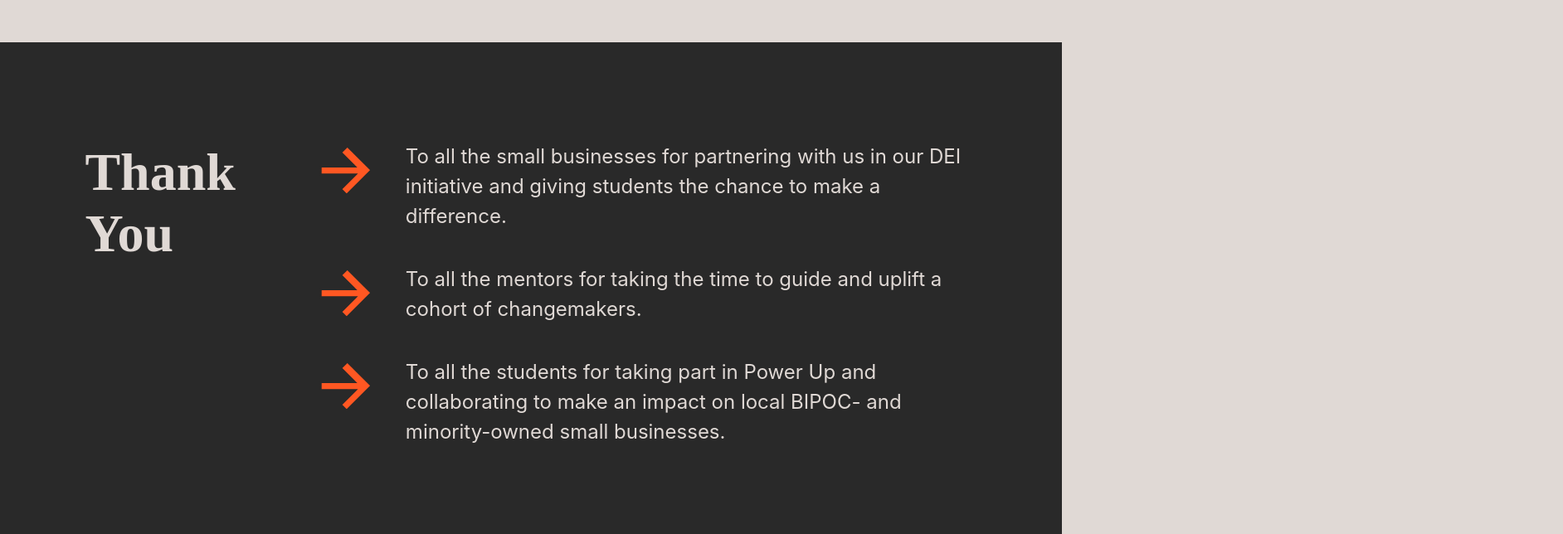
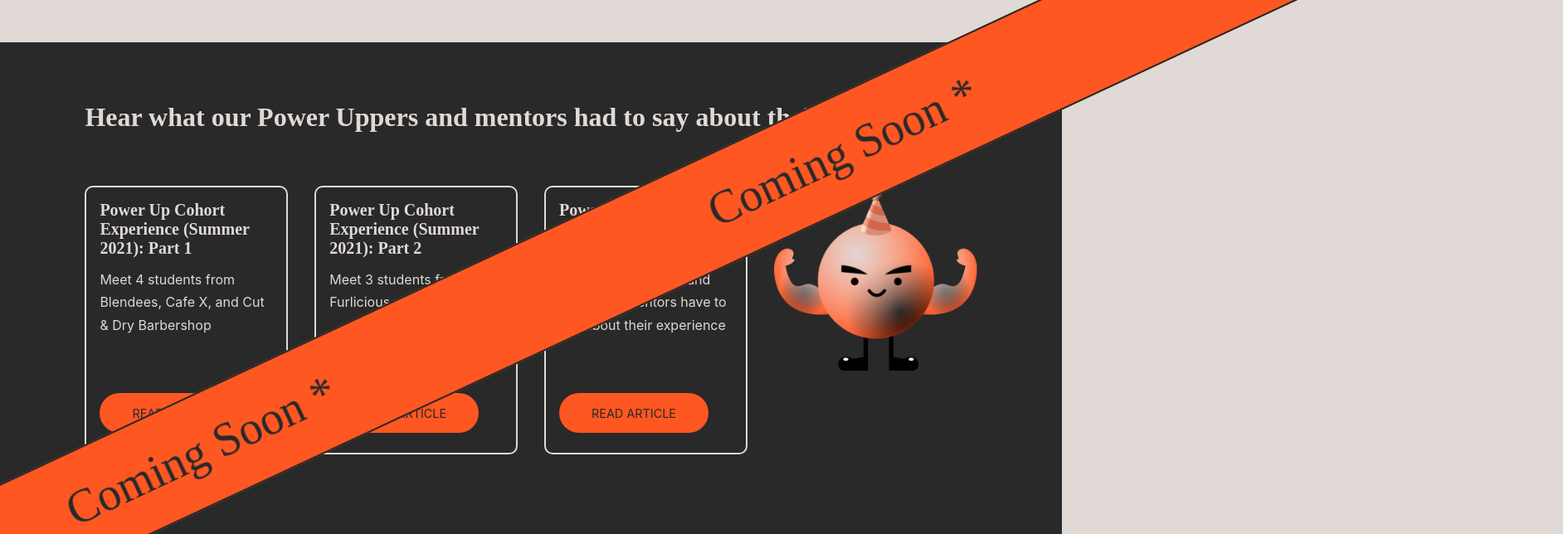
Before and after one commit to ucsddesignco/powerup, a React (Create React App) app: page / in a window 1280 px wide. Shown: the part 2960-3604 px from the top of the page at 83% size, 1884 px wide, since content can reach past the window. Built offline with nearby package versions, Linux system fonts and the light colour scheme; a web font is replaced by a local one.

Commit message:
Medium Component

```diff
--- a/src/App.css
+++ b/src/App.css
@@ -1030,9 +1030,9 @@ a:hover {
 /********* Why Apply ********/
 
 #whyapply-section {
-  background-color: #292929;
+  background-color: #e0d9d5;
   padding: 7.5rem 8vw 5rem;
-  color: #e0d9d5;
+  color: #292929;
   display: flex;
   flex-direction: row;
 }
@@ -1611,8 +1611,8 @@ a:hover {
 .red-button {
   display: flex;
   background-color: #ff5722;
-  width: 15rem;
-  height: 3rem;
+  width: 240px;
+  height: 48px;
   border-radius: 30px;
   border: #292929 solid 2px;
   justify-content: center;
@@ -1960,3 +1960,142 @@ img.team-img {
     justify-content: left!important;
   }
 }
+
+/********* Medium ********/
+.medium {
+  background-color: #292929;
+  color: #e0d9d5;
+  padding: 4.5rem 8vw 6rem;
+}
+
+.medium h3 {
+  font-family: "Neue Plak";
+  font-size: 2rem;
+  margin-bottom: 4rem;
+}
+
+.medium-container {
+  display: flex;
+  flex-direction: row;
+  justify-content: space-between;
+  margin-top: 4rem;
+}
+
+.medium-card {
+  display: flex;
+  flex-direction: column;
+  border: #e0d9d5 solid 2px;
+  border-radius: 10px;
+  height: 320px;
+}
+
+.medium-card-container {
+  display: flex;
+  flex-direction: column;
+  justify-content: space-between;
+  margin: 1rem 1rem 1.5rem;
+  height: 100%;
+}
+
+.medium-card h4 {
+  font-size: 1.25rem;
+  font-family: "Neue Plak";
+}
+
+.medium-card p {
+  font-size: 1rem;
+  font-family: "Inter";
+  margin-top: 0.8rem;
+  line-height: 1.7rem;
+}
+
+.medium-red-button {
+  display: flex;
+  justify-self: flex-end;
+  justify-content: center;
+  align-items: center;
+  height: 48px;
+  width: 180px;
+  border-radius: 30px;
+  background-color: #ff5722;
+  margin: 0.8rem 0 0;
+}
+
+.redstuff {
+  display: flex;
+  height: auto;
+}
+
+.medium-red-button p {
+  display: flex;
+  color: #292929;
+  font-size: 0.9rem;
+  font-family: "Inter";
+  margin-bottom: 0.8rem;
+}
+
+.medium-chad-container {
+  display: flex;
+  justify-content: center;
+}
+
+.medium-chad {
+  display: flex;
+  background-image: url("./assets/images/chad.png");
+  height: 260px;
+  width: 290px;
+  background-repeat: no-repeat;
+  background-size: contain;
+}
+
+.medium-red-tape {
+  display: flex;
+  align-items: center;
+  height: 8rem;
+  width: 170vw;
+  background-color: #FF5722;
+  transform: rotate(-25deg) translateX(-25vw) translateY(-10vh);
+  position: absolute;
+  border: #292929 2px solid;
+  white-space: nowrap;
+  overflow-x: hidden;
+}
+
+.medium-red-tape p {
+  position: absolute;
+  font-family: "Neue Plak";
+  font-size: 3.5rem;
+  color: #292929;
+  transform: translateX(-60vw);
+}
+
+@media (max-width: 1279px) {
+  .medium-card {
+    height: 250px;
+  }
+  .medium-red-tape {
+    transform: rotate(-40deg) translateX(-45vw) translateY(-10vh);
+  }
+}
+
+@media (max-width: 959px) {
+  .medium-card {
+    height: auto;
+  }
+
+}
+
+@media (max-width: 680px) {
+  .medium-red-tape p {
+    font-size: 2.5rem;
+  }
+}
+
+@media (max-width: 470px) {
+  .medium-red-tape p {
+    font-size: 1.5rem;
+  }
+  .medium-red-tape {
+    height: 4rem;
+  }
+}
--- a/src/App.js
+++ b/src/App.js
@@ -6,6 +6,7 @@ import About from "./components/About";
 import Footer from "./components/Footer";
 import WhyApply from "./components/WhyApply";
 import Showcase2 from "./components/Showcase2";
+import Medium from "./components/Medium";
 import gsap from "gsap";
 
 function App() {
@@ -85,6 +86,7 @@ function App() {
       <Landing />
       <About />
       <Showcase2 />
+      <Medium />
       <WhyApply />
       <Footer />
     </div>
--- /dev/null
+++ b/src/components/Medium.js
@@ -0,0 +1,95 @@
+import React, { useState, useEffect } from "react";
+import gsap from "gsap";
+import Modal from "../components/Modal";
+import { Grid } from "@material-ui/core";
+import { Timeline } from "gsap/gsap-core";
+
+function Medium() {
+
+    useEffect(() => {
+        const tl = gsap.timeline({
+            defaults: {
+                repeat: -1,
+            }
+        })
+        tl
+            .to("#medium-1", {
+                duration: 6,
+                x: '140vw',
+                ease: "none",
+            })
+            .to("#medium-2", {
+                duration: 6,
+                x: '140vw',
+                ease: "none",
+            }, "<2")
+            .to("#medium-3", {
+                duration: 6,
+                x: '140vw',
+                ease: "none",
+            }, "<2")
+            .startTime(-6)
+    })
+
+  return (
+    <div>
+        <div className="medium">
+            <div className="medium-red-tape">
+                <p id="medium-1">Coming Soon *</p>
+                <p id="medium-2">Coming Soon *</p>
+                <p id="medium-3">Coming Soon *</p>
+            </div>
+            <h3>Hear what our Power Uppers and mentors had to say about their experience!</h3>
+            <Grid container spacing={4}>
+                <Grid item xs={12} sm={12} md={6} lg={3}>
+                    <div className="medium-card">
+                        <div className="medium-card-container">
+                            <div className="medium-head">
+                                <h4>Power Up Cohort Experience (Summer 2021): Part 1</h4>
+                                <p>Meet 4 students from Blendees, Cafe X, and Cut & Dry Barbershop</p>
+                            </div>
+                            <div className="medium-red-button">
+                                <p>READ ARTICLE</p>
+                            </div>
+                        </div>
+                    </div>
+                </Grid>
+                <Grid item xs={12} sm={12} md={6} lg={3}>
+                    <div className="medium-card">
+                        <div className="medium-card-container">
+                            <div className="medium-card-head">
+                            <h4>Power Up Cohort Experience (Summer 2021): Part 2</h4>
+                                <p>Meet 3 students from Furlicious and Kini Koffee</p>
+                            </div>
+                            <div className="medium-red-button">
+                                <p>READ ARTICLE</p>
+                            </div>
+                        </div>
+                    </div>
+                </Grid>
+                <Grid item xs={12} sm={12} md={6} lg={3}>
+                    <div className="medium-card">
+                        <div className="medium-card-container">
+                            <div className="medium-card-head">
+                                <h4>Power Up Mentor Experience (Summer 2021)</h4>
+                                <p>Read what 4 design and marketing mentors have to say about their experience</p>
+                            </div>
+                            <div className="medium-red-button">
+                                <p>READ ARTICLE</p>
+                            </div>
+                        </div>
+                    </div>
+                </Grid>
+                <Grid item xs={12} sm={12} md={6} lg={3}>
+                    <div className="medium-chad-container">
+                        <div className="medium-chad"></div>
+                    </div>
+                </Grid>
+            </Grid>
+        </div>
+    </div>
+
+  );
+}
+
+export default Medium;
```
Also changed, not shown: src/assets/images/chad.png (added).
